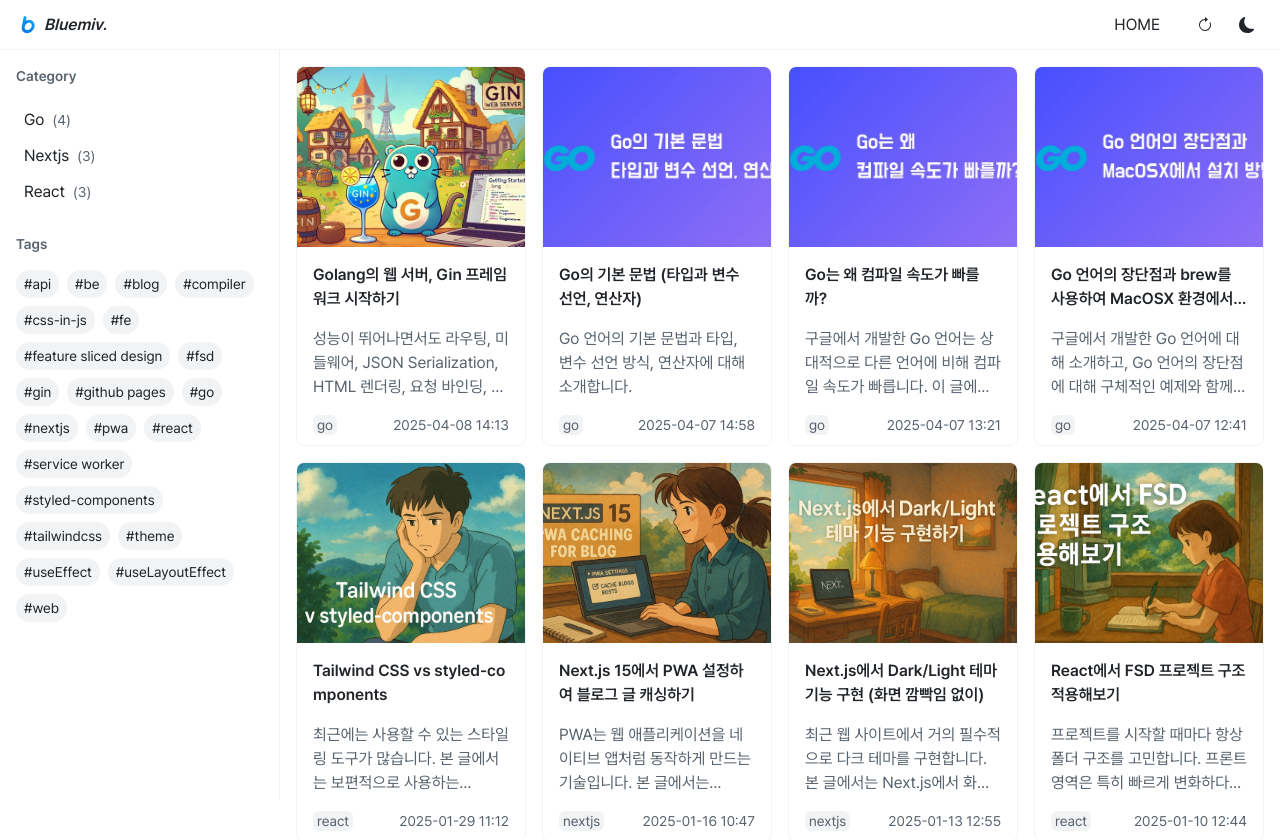
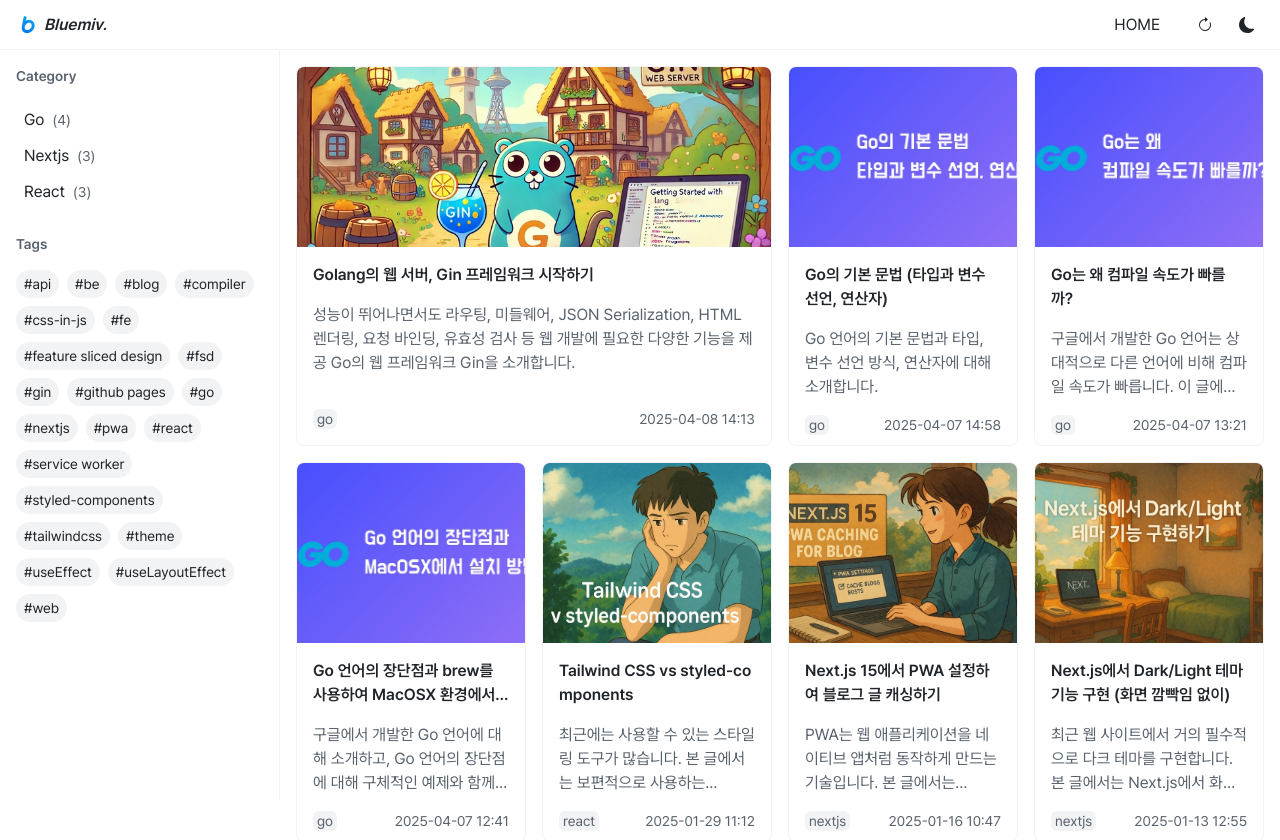
Before and after one commit to bluemiv/bluemiv.github.io, a Next.js app: page / in a window 1280 px wide. Shown: the top 840 px of the page. Built offline with nearby package versions, Linux system fonts and the light colour scheme.

Commit message:
styled: 첫번째 글 span 값 2로 설정

```diff
--- a/src/entities/post/ui/GridPostCard.tsx
+++ b/src/entities/post/ui/GridPostCard.tsx
@@ -3,16 +3,21 @@
 import dayjs from 'dayjs';
 import { Post } from '@/entities/post/model';
 import { ROUTE_PATH } from '@/shared/constants/route';
+import clsx from 'clsx';
+import { PropsWithClassName } from '@/shared/types/props';
 
 interface Props {
   post: Post;
 }
 
-export default function GridPostCard({ post }: Props) {
+export default function GridPostCard({ post, className }: PropsWithClassName<Props>) {
   return (
     <Link
       href={[ROUTE_PATH.BLOG, post.metadata.category, post.metadata.slug].join('/')}
-      className="h-[380px] animate-fade-in flex flex-col rounded-lg overflow-hidden transition-all ease-in-out duration-300 group cursor-pointer border border-app-sub-bg dark:border-app-dark-sub-bg"
+      className={clsx(
+        'h-[380px] animate-fade-in flex flex-col rounded-lg overflow-hidden transition-all ease-in-out duration-300 group cursor-pointer border border-app-sub-bg dark:border-app-dark-sub-bg',
+        className,
+      )}
     >
       <div className="w-full min-h-[180px] max-h-[180px] bg-app-sub-bg dark:bg-app-dark-sub-bg overflow-hidden">
         {!!post.metadata.thumbnail && (
--- a/src/shared/constants/pagination.ts
+++ b/src/shared/constants/pagination.ts
@@ -1 +1 @@
-export const LIMIT = 12;
+export const LIMIT = 11;
--- a/src/shared/layouts/BlogHomeLayout.tsx
+++ b/src/shared/layouts/BlogHomeLayout.tsx
@@ -33,6 +33,7 @@
             {posts.map((post) => (
               <GridPostCard
                 key={[post.metadata.category, post.metadata.slug].join('/')}
+                className="first:col-span-1 md:first:col-span-2"
                 post={post}
               />
             ))}
```
